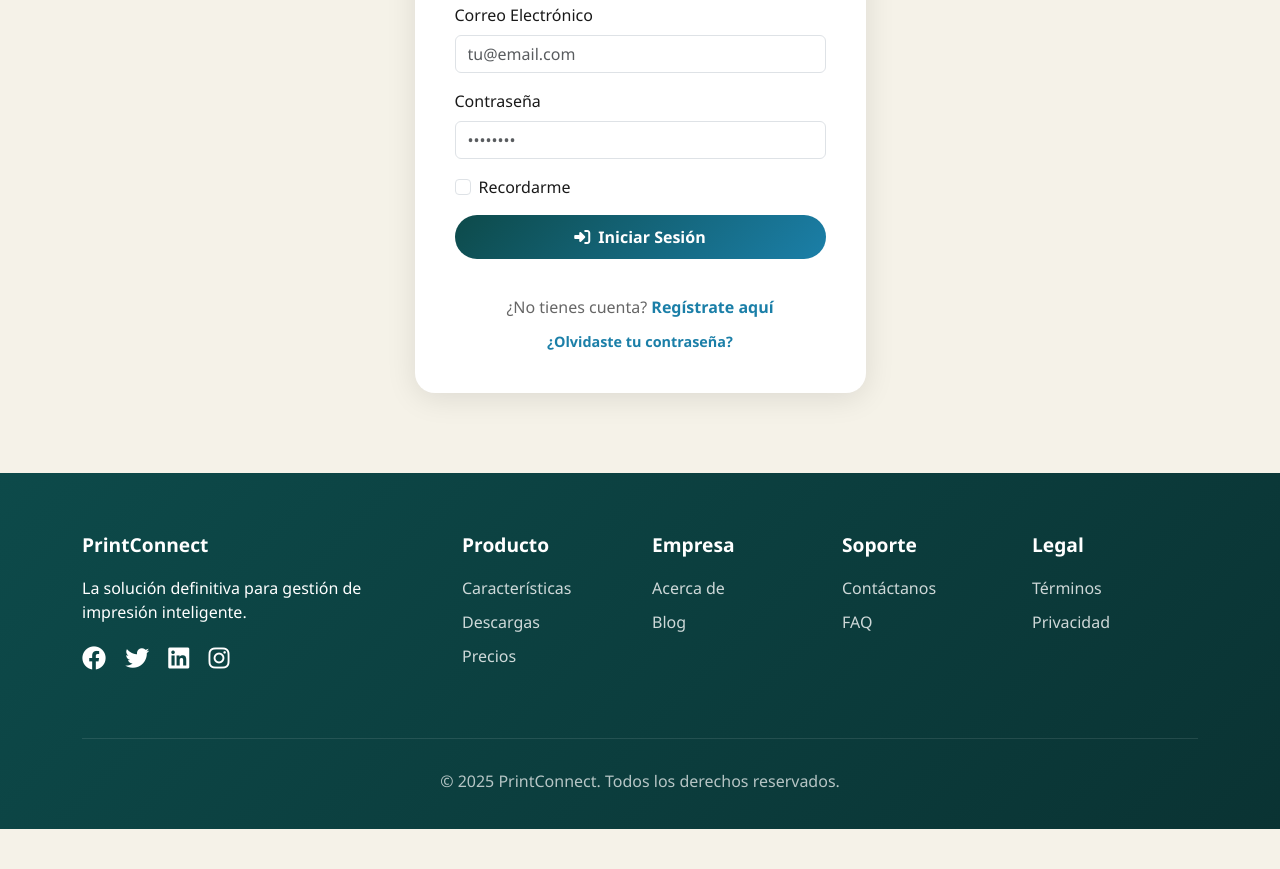
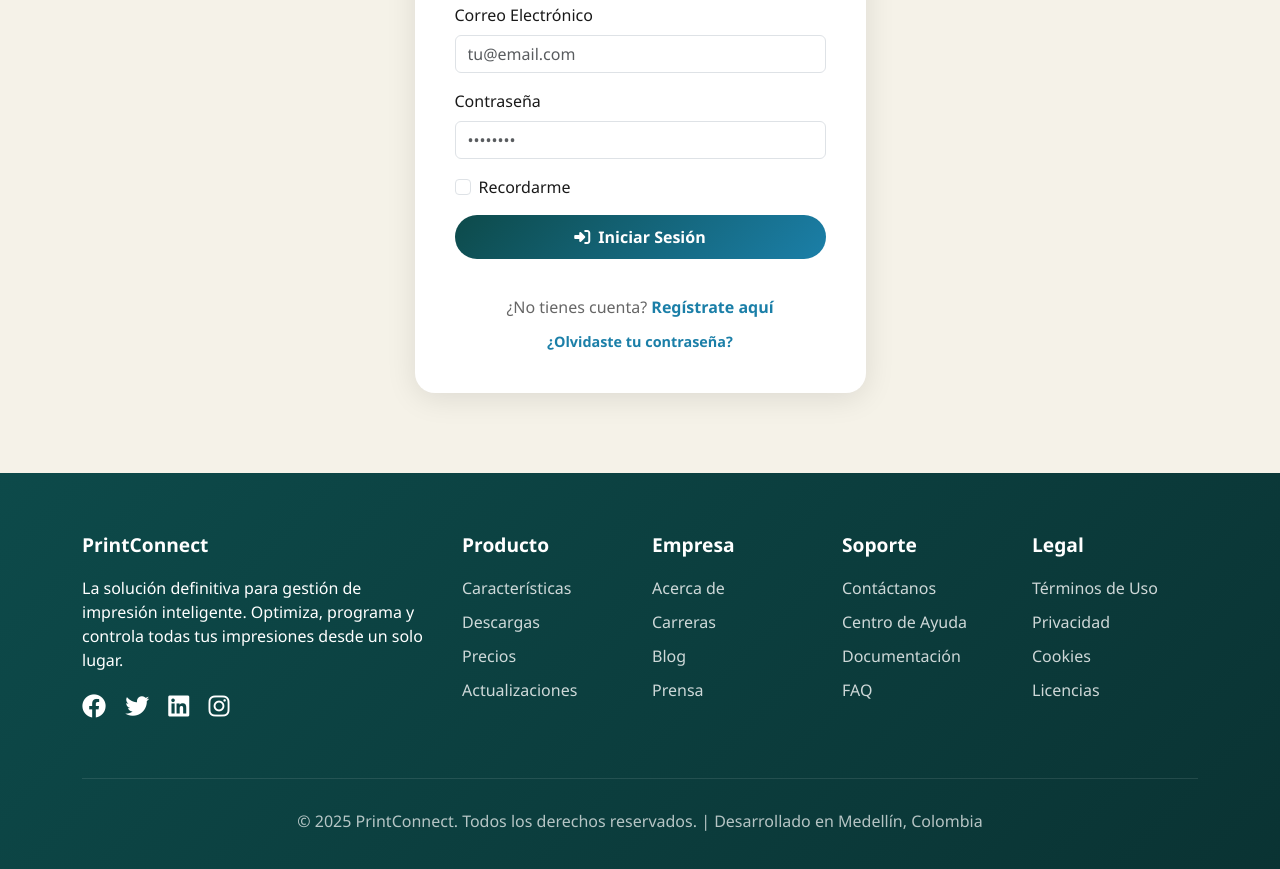
Before and after one commit to yeiner-182/PrintConnect, a plain HTML site: page login.html in a window 1280 px wide. Shown: the part 369-1238 px from the top of the page. Before the commit the page ends 1198 px from the top, so only its background shows below. Drawn offline with nearby package versions, Linux system fonts and the light colour scheme.

Commit message:
Inicio y descarga footer

```diff
--- a/login.html
+++ b/login.html
@@ -81,7 +81,7 @@
             <div class="row">
                 <div class="col-md-4 mb-4">
                     <h5 class="footer-title">PrintConnect</h5>
-                    <p>La solución definitiva para gestión de impresión inteligente.</p>
+                    <p>La solución definitiva para gestión de impresión inteligente. Optimiza, programa y controla todas tus impresiones desde un solo lugar.</p>
                     <div class="social-links mt-3">
                         <a href="#"><i class="fab fa-facebook"></i></a>
                         <a href="#"><i class="fab fa-twitter"></i></a>
@@ -95,35 +95,43 @@
                         <li><a href="index.html">Características</a></li>
                         <li><a href="descargas.html">Descargas</a></li>
                         <li><a href="#">Precios</a></li>
+                        <li><a href="#">Actualizaciones</a></li>
                     </ul>
                 </div>
                 <div class="col-md-2 mb-4">
                     <h5 class="footer-title">Empresa</h5>
                     <ul class="footer-links">
                         <li><a href="acerca.html">Acerca de</a></li>
+                        <li><a href="#">Carreras</a></li>
                         <li><a href="#">Blog</a></li>
+                        <li><a href="#">Prensa</a></li>
                     </ul>
                 </div>
                 <div class="col-md-2 mb-4">
                     <h5 class="footer-title">Soporte</h5>
                     <ul class="footer-links">
                         <li><a href="contacto.html">Contáctanos</a></li>
+                        <li><a href="#">Centro de Ayuda</a></li>
+                        <li><a href="#">Documentación</a></li>
                         <li><a href="#">FAQ</a></li>
                     </ul>
                 </div>
                 <div class="col-md-2 mb-4">
                     <h5 class="footer-title">Legal</h5>
                     <ul class="footer-links">
-                        <li><a href="#">Términos</a></li>
+                        <li><a href="#">Términos de Uso</a></li>
                         <li><a href="#">Privacidad</a></li>
+                        <li><a href="#">Cookies</a></li>
+                        <li><a href="#">Licencias</a></li>
                     </ul>
                 </div>
             </div>
             <div class="copyright">
-                <p>&copy; 2025 PrintConnect. Todos los derechos reservados.</p>
+                <p>&copy; 2025 PrintConnect. Todos los derechos reservados. | Desarrollado en Medellín, Colombia</p>
             </div>
         </div>
     </footer>
+
 
     <script src="https://cdnjs.cloudflare.com/ajax/libs/bootstrap/5.3.2/js/bootstrap.bundle.min.js"></script>
      <script src="js/models/User.js"></script>
```
Also changed, not shown: acerca.html (+1 -1 lines), contacto.html (+2 -1 lines), descargas.html (+3 -2 lines), index.html (+2 -1 lines), registro.html (+11 -3 lines).
